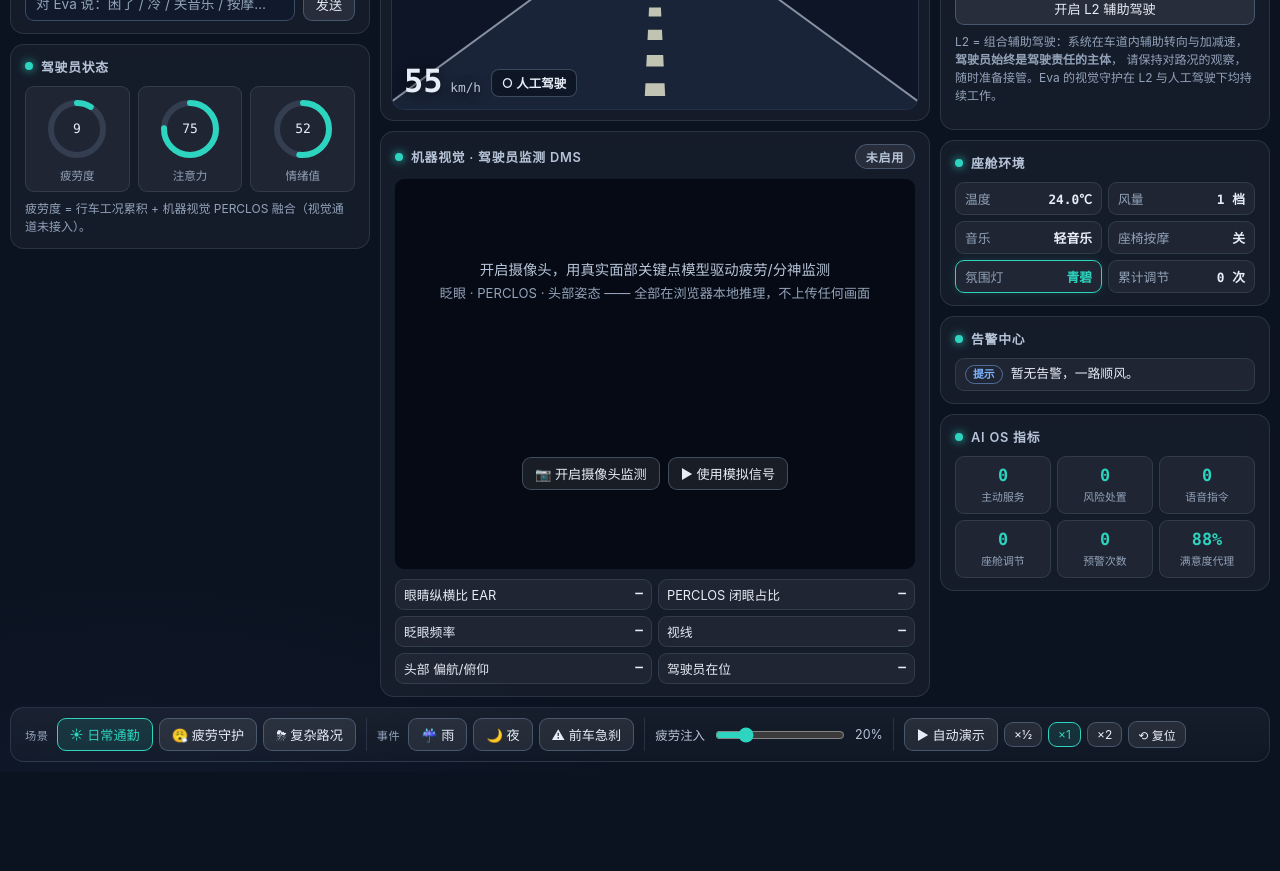
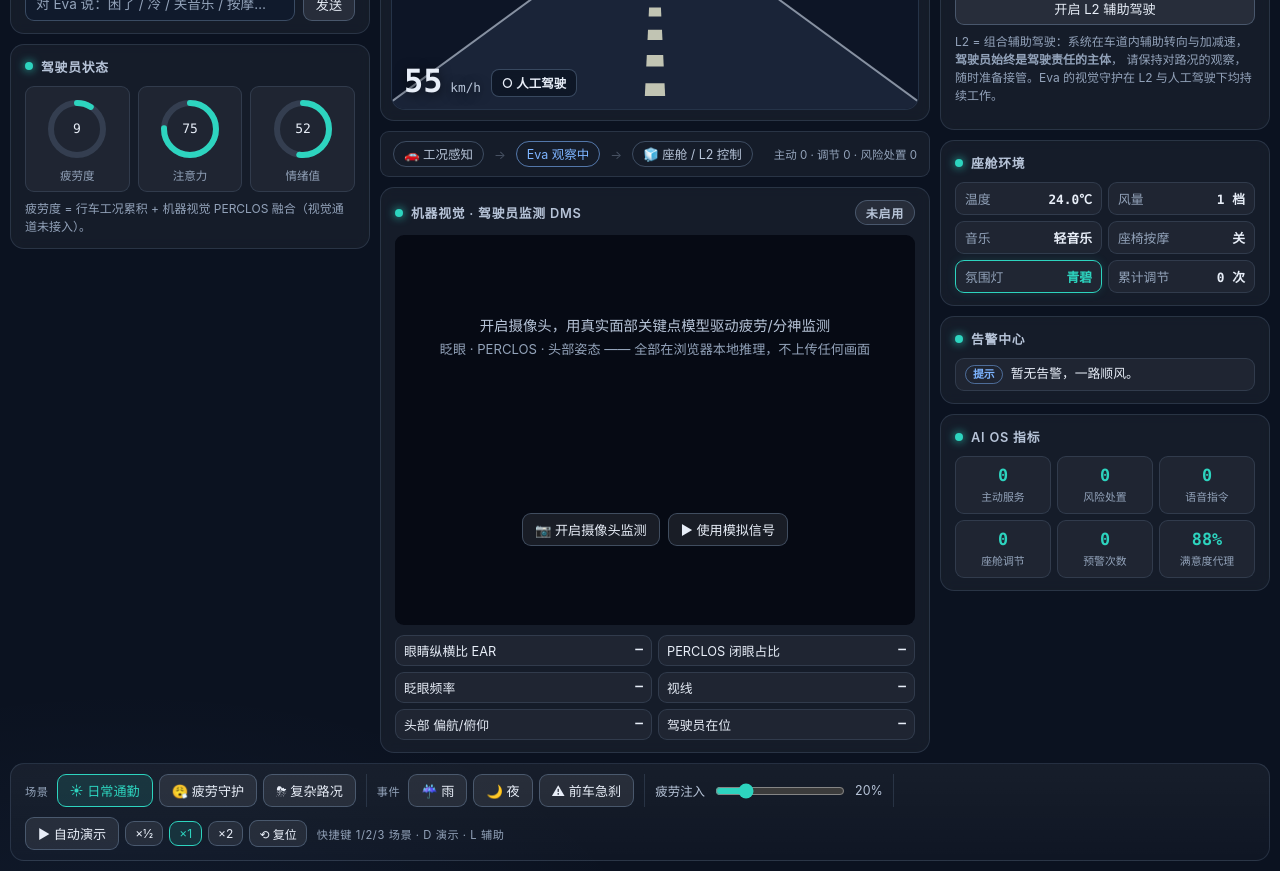
Before and after one commit to cuancen/hhcc2026-proto-intelligent-vision, a React (Vite) app: page / in a window 1280 px wide. Shown: the part 300-1171 px from the top of the page. Before the commit the page ends 1072 px from the top, so only its background shows below. Built offline with nearby package versions, Linux system fonts and the light colour scheme.

Commit message:
feat(demo): 自动演示剧本走完三场景 + 感知→Eva→控制数据流动画 + 键盘快捷键

```diff
--- a/src/App.tsx
+++ b/src/App.tsx
@@ -1,27 +1,80 @@
-import { useState } from 'react';
+import { useCallback, useEffect, useRef, useState } from 'react';
 import { useCockpit } from './shell/hooks/useCockpit';
 import { useDms } from './shell/hooks/useDms';
+import { runAutoDemo } from './shell/autoDemo';
+import type { AutoDemoHandle } from './shell/autoDemo';
 import TopBar from './shell/components/TopBar';
 import EvaAgent from './shell/components/EvaAgent';
 import DriverPanel from './shell/components/DriverPanel';
 import SceneView from './shell/components/SceneView';
 import DmsPanel from './shell/components/DmsPanel';
+import DataflowBar from './shell/components/DataflowBar';
 import AdasPanel from './shell/components/AdasPanel';
 import CabinPanel from './shell/components/CabinPanel';
 import AlertCenter from './shell/components/AlertCenter';
 import StatsPanel from './shell/components/StatsPanel';
 import ControlBar from './shell/components/ControlBar';
+import type { ScenarioId } from './core';
+
+const SCENARIO_KEYS: Record<string, ScenarioId> = {
+  '1': 'commute',
+  '2': 'fatigue',
+  '3': 'complex',
+};
 
 export default function App() {
   const { snap, act, liveState, speed, setSpeed } = useCockpit();
   const dms = useDms(act, liveState);
   const [autoDemoRunning, setAutoDemoRunning] = useState(false);
+  const [demoStep, setDemoStep] = useState('');
+  const demoRef = useRef<AutoDemoHandle | null>(null);
+  const dmsRef = useRef(dms);
+  dmsRef.current = dms;
+
+  const stopDemo = useCallback(() => {
+    demoRef.current?.stop();
+    demoRef.current = null;
+    setAutoDemoRunning(false);
+    setDemoStep('');
+  }, []);
+
+  const toggleDemo = useCallback(() => {
+    if (demoRef.current) {
+      stopDemo();
+      return;
+    }
+    setAutoDemoRunning(true);
+    demoRef.current = runAutoDemo({
+      act,
+      ensureSimVision: () => {
+        if (dmsRef.current.mode === 'off') dmsRef.current.startSim();
+      },
+      setSpeed,
+      onStep: setDemoStep,
+    });
+    window.setTimeout(() => stopDemo(), 64_000);
+  }, [act, setSpeed, stopDemo]);
+
+  // 键盘快捷键：1/2/3 场景 · D 自动演示 · L L2 开关（输入框内不触发）
+  useEffect(() => {
+    const onKey = (e: KeyboardEvent) => {
+      const el = e.target as HTMLElement | null;
+      if (el && (el.tagName === 'INPUT' || el.tagName === 'TEXTAREA' || el.isContentEditable)) return;
+      if (e.altKey || e.ctrlKey || e.metaKey) return;
+      const sc = SCENARIO_KEYS[e.key];
+      if (sc) act.scenario(sc);
+      else if (e.key === 'd' || e.key === 'D') toggleDemo();
+      else if (e.key === 'l' || e.key === 'L') act.setAuto(!liveState().drive.auto);
+    };
+    window.addEventListener('keydown', onKey);
+    return () => window.removeEventListener('keydown', onKey);
+  }, [act, toggleDemo, liveState]);
 
   return (
     <div className="cockpit">
       <TopBar snap={snap} />
 
-      <div className="cockpit-main">
+      <main className="cockpit-main" id="main">
         <div className="col col-left">
           <EvaAgent snap={snap} act={act} />
           <DriverPanel snap={snap} />
@@ -29,6 +82,7 @@ export default function App() {
 
         <div className="col col-center">
           <SceneView liveState={liveState} />
+          <DataflowBar snap={snap} />
           <DmsPanel
             mode={dms.mode}
             status={dms.status}
@@ -47,7 +101,7 @@ export default function App() {
           <AlertCenter snap={snap} />
           <StatsPanel snap={snap} />
         </div>
-      </div>
+      </main>
 
       <ControlBar
         snap={snap}
@@ -55,7 +109,8 @@ export default function App() {
         speed={speed}
         setSpeed={setSpeed}
         autoDemoRunning={autoDemoRunning}
-        onToggleAutoDemo={() => setAutoDemoRunning(false)}
+        onToggleAutoDemo={toggleDemo}
+        demoStep={demoStep}
       />
     </div>
   );
--- /dev/null
+++ b/src/shell/autoDemo.ts
@@ -0,0 +1,73 @@
+import type { CockpitActions } from '../core';
+
+export interface AutoDemoDeps {
+  act: CockpitActions;
+  /** 视觉未启用时自动打开模拟信号（链路与真实模型一致） */
+  ensureSimVision: () => void;
+  setSpeed: (v: number) => void;
+  /** 每步播报（可选，用于 UI 状态展示） */
+  onStep?: (label: string) => void;
+}
+
+export interface AutoDemoHandle {
+  stop(): void;
+}
+
+/**
+ * 自动演示剧本：约 60 秒走完三大场景（模拟信号自动开启）。
+ * 速率 ×2 压缩仿真时间；随时可停，停下不清理现场（评委可接着手动探索）。
+ */
+export function runAutoDemo({ act, ensureSimVision, setSpeed, onStep }: AutoDemoDeps): AutoDemoHandle {
+  const timers: number[] = [];
+  let stopped = false;
+
+  const at = (sec: number, label: string, fn: () => void) => {
+    timers.push(
+      window.setTimeout(() => {
+        if (stopped) return;
+        onStep?.(label);
+        fn();
+      }, sec * 1000),
+    );
+  };
+
+  setSpeed(2);
+  ensureSimVision();
+
+  at(0.5, '场景一 · 日常通勤：上车问候与无感智能', () => {
+    act.scenario('commute');
+  });
+  at(9, '场景二 · 疲劳守护：视觉与工况双通道', () => {
+    act.scenario('fatigue');
+  });
+  at(13, '轻度疲劳（62）→ 温柔关怀', () => {
+    act.setSimFatigue(62);
+  });
+  at(19, '重度疲劳（88）→ 紧急干预与休息分支', () => {
+    act.setSimFatigue(88);
+  });
+  at(23, '用户选择：立即休息 → 休息模式', () => {
+    act.reply('rest');
+    act.setSimFatigue(12); // 加速恢复演示
+  });
+  at(30, '场景三 · 复杂路况：雨夜拥堵弯道 + 前车急刹', () => {
+    act.scenario('complex');
+  });
+  at(46, '路况缓解 → 恢复日常', () => {
+    act.scenario('commute');
+  });
+  at(52, '语音指令演示', () => {
+    act.command('导航还有多久');
+  });
+  at(58, '演示结束', () => {
+    setSpeed(1);
+  });
+
+  return {
+    stop() {
+      stopped = true;
+      timers.forEach((t) => window.clearTimeout(t));
+      setSpeed(1);
+    },
+  };
+}
--- a/src/shell/components/ControlBar.tsx
+++ b/src/shell/components/ControlBar.tsx
@@ -9,10 +9,11 @@ interface ControlBarProps {
   setSpeed: (v: number) => void;
   autoDemoRunning: boolean;
   onToggleAutoDemo: () => void;
+  demoStep?: string;
 }
 
 /** 底部控制栏：场景 / 手动事件 / 疲劳注入 / L2 / 自动演示 / 速率 */
-export default function ControlBar({ snap, act, speed, setSpeed, autoDemoRunning, onToggleAutoDemo }: ControlBarProps) {
+export default function ControlBar({ snap, act, speed, setSpeed, autoDemoRunning, onToggleAutoDemo, demoStep }: ControlBarProps) {
   const [fat, setFat] = useState(20);
 
   return (
@@ -60,12 +61,13 @@ export default function ControlBar({ snap, act, speed, setSpeed, autoDemoRunning
       <div className="sep" aria-hidden="true" />
 
       <div className="grp" role="group" aria-label="自动演示与速率">
+        {demoStep && <span className="chip warn" role="status">{demoStep}</span>}
         <button
           type="button"
           className={`btn${autoDemoRunning ? ' active' : ''}`}
           aria-pressed={autoDemoRunning}
           onClick={onToggleAutoDemo}
-          title="自动走完三大场景（约 60 秒）"
+          title="自动走完三大场景（约 60 秒），快捷键 D"
         >
           {autoDemoRunning ? '■ 停止演示' : '▶ 自动演示'}
         </button>
@@ -75,6 +77,7 @@ export default function ControlBar({ snap, act, speed, setSpeed, autoDemoRunning
           </button>
         ))}
         <button type="button" className="btn small" onClick={() => act.reset()} title="复位当前场景">⟲ 复位</button>
+        <span className="grp-label" style={{ marginLeft: 4 }}>快捷键 1/2/3 场景 · D 演示 · L 辅助</span>
       </div>
     </footer>
   );
--- /dev/null
+++ b/src/shell/components/DataflowBar.tsx
@@ -0,0 +1,18 @@
+import type { CockpitState } from '../../core';
+
+/** 感知 → Eva → 控制 三层数据流动画条（reduced-motion 下退化为静态图示） */
+export default function DataflowBar({ snap }: { snap: CockpitState }) {
+  const vActive = !!snap.driver.vision;
+  return (
+    <div className="flow" role="img" aria-label={`数据流：${vActive ? '视觉/工况感知' : '工况感知'} → Eva 决策 → 座舱与 L2 控制，当前 Eva ${snap.evaMode}`}>
+      <span className={`flow-node${vActive ? ' hot' : ''}`}>{vActive ? '👁 视觉 + 工况感知' : '🚗 工况感知'}</span>
+      <span className="flow-arrow" aria-hidden="true">→</span>
+      <span className="flow-node eva">Eva {snap.evaMode}</span>
+      <span className="flow-arrow" aria-hidden="true">→</span>
+      <span className="flow-node">🧊 座舱 / L2 控制</span>
+      <span className="flow-stat" aria-hidden="true">
+        主动 {snap.stats.proact} · 调节 {snap.stats.cabinAdj} · 风险处置 {snap.stats.risk}
+      </span>
+    </div>
+  );
+}
--- a/src/shell/theme.css
+++ b/src/shell/theme.css
@@ -363,6 +363,36 @@ body {
 .slider-row { display: flex; align-items: center; gap: 8px; font-size: 0.78rem; color: var(--text-soft); }
 input[type="range"] { accent-color: var(--accent); width: 130px; }
 
+/* ---------- 数据流动画 ---------- */
+
+.flow {
+  display: flex; align-items: center; gap: 10px; flex-wrap: wrap;
+  padding: 9px 12px;
+  border: 1px solid var(--line);
+  border-radius: var(--radius-sm);
+  background: var(--panel);
+  font-size: 0.78rem;
+  color: var(--text-soft);
+}
+.flow-node {
+  padding: 3px 10px;
+  border: 1px solid var(--line-strong);
+  border-radius: 999px;
+  white-space: nowrap;
+}
+.flow-node.hot { border-color: var(--accent); color: var(--accent); animation: flowPulse 1.6s ease-in-out infinite; }
+.flow-node.eva { border-color: rgba(125, 180, 255, 0.6); color: var(--info); }
+.flow-arrow { color: var(--muted); animation: flowSlide 1.4s ease-in-out infinite; }
+.flow-stat { margin-left: auto; color: var(--muted); font-size: 0.72rem; }
+
+@keyframes flowPulse {
+  50% { box-shadow: 0 0 12px rgba(45, 212, 191, 0.35); }
+}
+@keyframes flowSlide {
+  0%, 100% { opacity: 0.4; transform: translateX(0); }
+  50% { opacity: 1; transform: translateX(3px); }
+}
+
 /* ---------- 系统统计 ---------- */
 
 .stats-grid { display: grid; grid-template-columns: repeat(3, 1fr); gap: 6px; }
```
